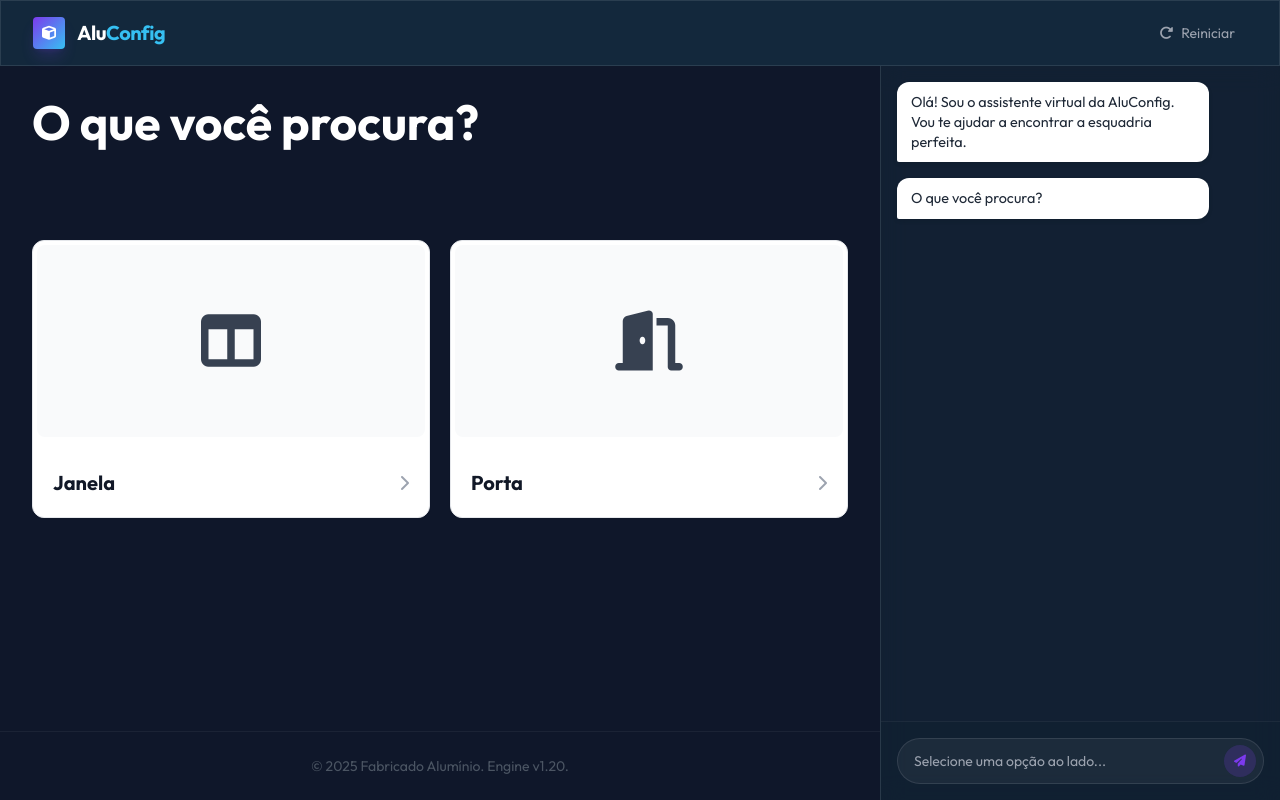
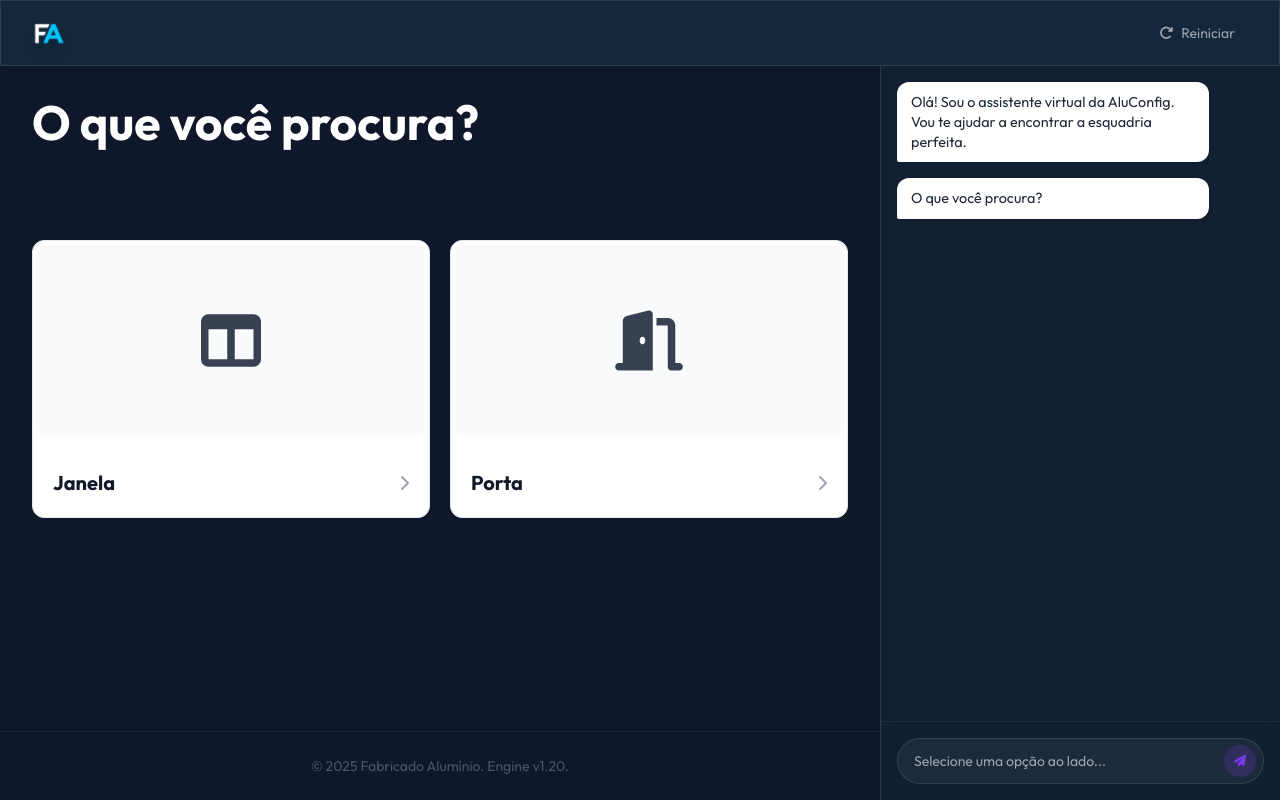
Before and after one commit to raphaelfeliz/chatfirst-2025-12-13, a plain HTML site: page index.html in a window 1280 px wide. Drawn offline with nearby package versions, Linux system fonts and the light colour scheme.

Commit message:
fix logo

```diff
--- a/index.html
+++ b/index.html
@@ -60,12 +60,8 @@
         <div id="navbar-container" class="max-w-7xl mx-auto px-4 sm:px-6 lg:px-8">
             <div id="navbar-content" class="flex items-center justify-between h-16">
                 <div id="navbar-brand" class="flex items-center gap-3">
-                    <div id="navbar-logo-icon"
-                        class="w-8 h-8 rounded bg-gradient-to-br from-nebula to-starlight flex items-center justify-center shadow-lg shadow-nebula/20">
-                        <i class="fa-solid fa-cube text-white text-sm"></i>
-                    </div>
-                    <span id="navbar-title" class="font-bold text-xl tracking-tight text-white">Alu<span
-                            class="text-starlight">Config</span></span>
+                    <img id="navbar-logo-icon" src="images/favicon-fabricadoaluminio.png" alt="Logo"
+                        class="w-8 h-8 object-contain drop-shadow-lg">
                 </div>
                 <button id="restart-button"
                     class="text-sm font-medium text-gray-400 hover:text-white transition-colors flex items-center gap-2 px-3 py-1.5 rounded hover:bg-white/5">
```
Also changed, not shown: chat_nov28_log.md (+6 -0 lines).
